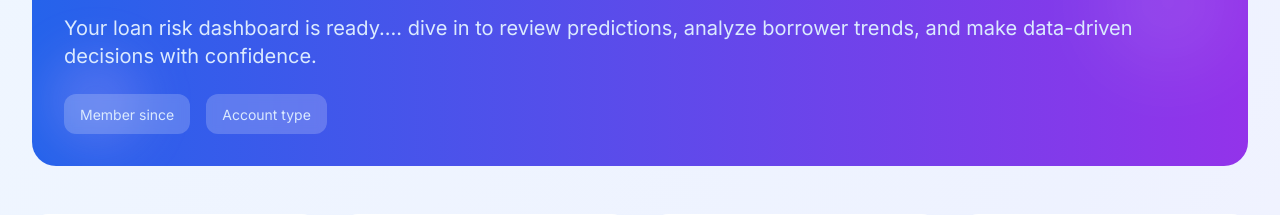
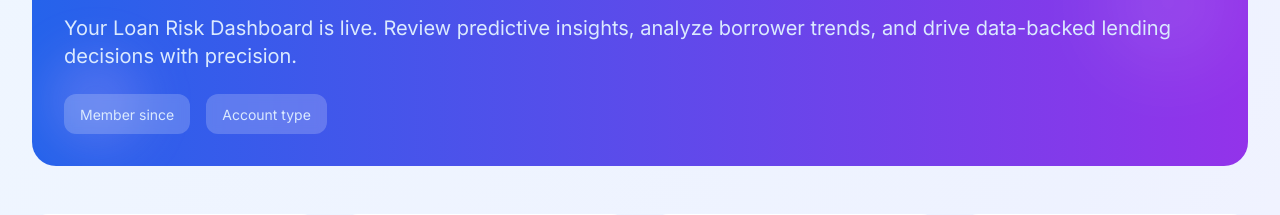
Before and after one commit to gurveersingh25/smart-loan-crm, a Flask app: template app/templates/user_dashboard.html in a window 1280 px wide. Shown: the part 171-386 px from the top of the page. Run offline with Flask 3, Linux system fonts and the light colour scheme; the template is opened without the code that fills it, so the values that code supplies are empty; parts of the project's set-up code (start-up, migrations or seed data) failed here and were passed over; some libraries are stand-ins or nearby versions.

Commit message:
Update user_dashboard.html

```diff
--- a/app/templates/user_dashboard.html
+++ b/app/templates/user_dashboard.html
@@ -12,7 +12,7 @@
                         Hello <span class="animate-pulse-slow">{{ current_user.username }}</span>, let’s manage your loans efficiently!
                     </h1>
                     <p class="text-xl text-blue-100 mb-6">
-                        Your loan risk dashboard is ready.... dive in to review predictions, analyze borrower trends, and make data-driven decisions with confidence.
+                        Your Loan Risk Dashboard is live. Review predictive insights, analyze borrower trends, and drive data-backed lending decisions with precision.
                     </p>
                     <div class="flex flex-wrap gap-4">
                         <div class="bg-white/20 backdrop-blur-sm rounded-xl px-4 py-2">
```
